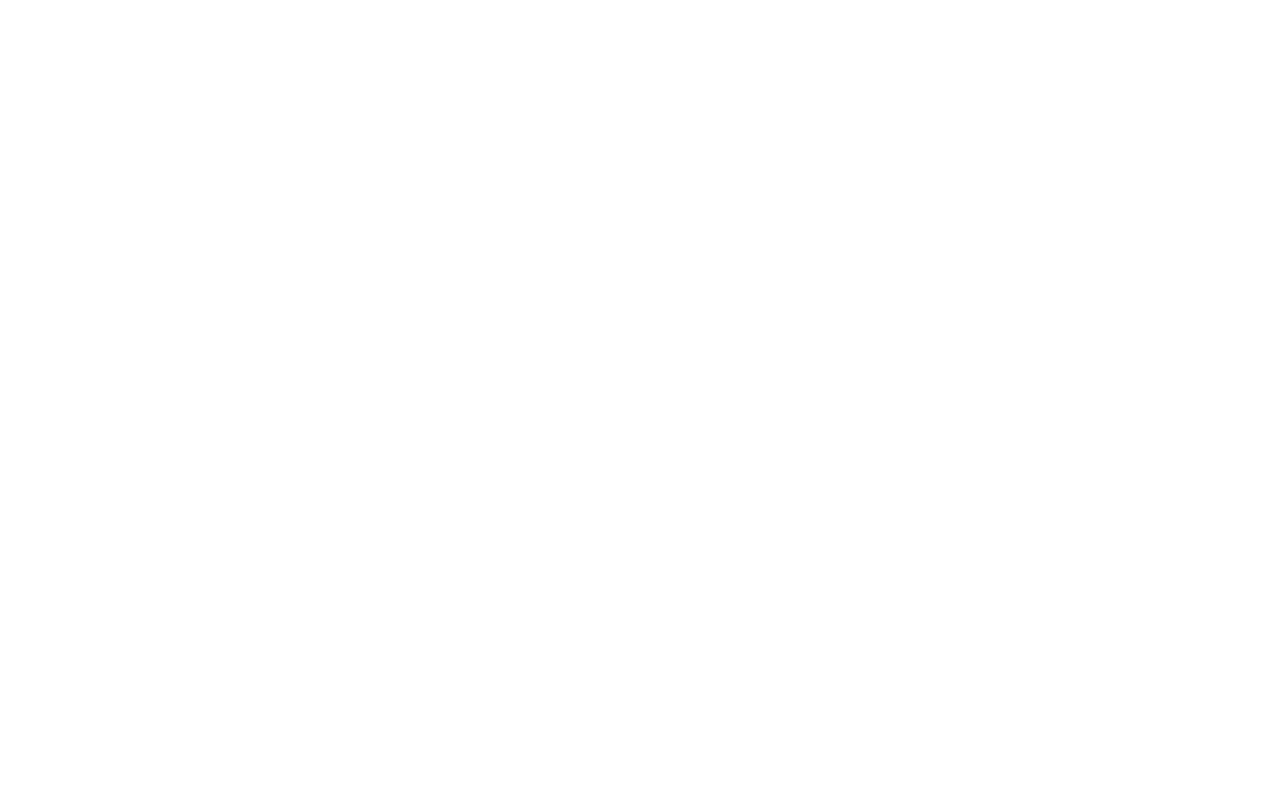
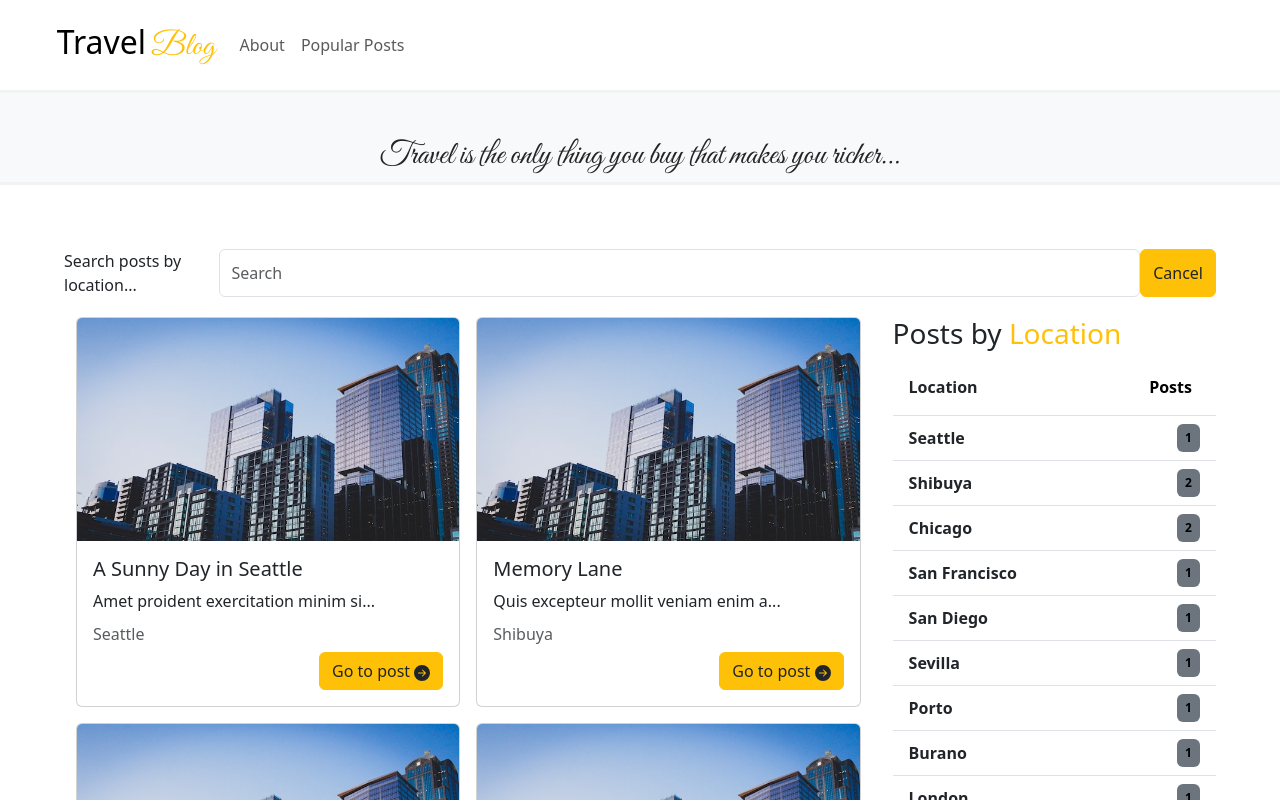
Before and after one commit to 9-5-pursuit/lab-intro-to-bootstrap-w-react, a React (Create React App) app: page / in a window 1280 px wide. Shown: the top 800 px of the page. Built offline with nearby package versions, Linux system fonts and the light colour scheme.

Commit message:
Lab so far...

```diff
--- a/src/App.js
+++ b/src/App.js
@@ -1,8 +1,195 @@
 import postData from "./data/posts.json";
+import images from "./images/index.js";
+
+let arr = [];
+let otherArr = [];
+
+for (let i of postData) {
+  arr.push(i.location);
+  otherArr.push(i.location.replace(/\s+/g, "-").toLowerCase());
+}
+
+// console.log(otherArr);
+
+let x = "";
+
+function returnCity() {
+  for (let i of otherArr) {
+    x = i;
+  }
+}
+
+returnCity();
+// console.log(x);
+let obj = {};
+
+for (let element of arr) {
+  if (obj[element]) {
+    obj[element] += 1;
+  } else {
+    obj[element] = 1;
+  }
+}
+
+let result = Object.entries(obj).map(([key, value]) => ({ key, value }));
+
+// for (let i of otherArr) {
+//   console.log(images[i]);
+// }
+
+// console.log(images);
+
+function handleSearch() {}
 
 function App() {
-  console.log(postData);
-  return <main></main>;
+  return (
+    <div className="App">
+      <div className="top-seciton">
+        <nav className="navbar navbar-expand-lg bg-white">
+          <div className="container-fluid">
+            <a className="navbar-brand" href="#">
+              <span className="h2">Travel</span>{" "}
+              <span className="h2 text-warning blog ">Blog</span>
+            </a>
+            <button
+              className="navbar-toggler"
+              type="button"
+              data-bs-toggle="collapse"
+              data-bs-target="#navbarNav"
+              aria-controls="navbarNav"
+              aria-expanded="false"
+              aria-label="Toggle navigation"
+            >
+              <span className="navbar-toggler-icon"></span>
+            </button>
+            <div className="collapse navbar-collapse" id="navbarNav">
+              <ul className="navbar-nav">
+                <li className="nav-item">
+                  <a className="nav-link" aria-current="page" href="#">
+                    About
+                  </a>
+                </li>
+                <li className="nav-item">
+                  <a className="nav-link" href="#">
+                    Popular Posts
+                  </a>
+                </li>
+              </ul>
+            </div>
+          </div>
+        </nav>
+
+        <div className="quote bg-light">
+          <h2>Travel is the only thing you buy that makes you richer...</h2>
+        </div>
+      </div>
+      <div className="middle-section">
+        <div className="search-bar">
+          <form className="d-flex">
+            <label htmlFor="search">Search posts by location...</label>
+
+            <input
+              className="form-control mr-sm-2"
+              type="search"
+              placeholder="Search"
+              aria-label="Search"
+              id="search"
+            />
+
+            <button
+              className="btn btn-outline-warning text-dark bg-warning my-2 my-sm-0"
+              type="submit"
+            >
+              Cancel
+            </button>
+          </form>
+        </div>
+        <div className="main">
+          <div className="container">
+            <div className="row row-cols-1 row-cols-md-2 g-3">
+              {postData.map(({ id, title, location, content }) => {
+                return (
+                  <div key={id} /*{toggle} */ className="col">
+                    <div className="card">
+                      <img
+                        src={images[otherArr[0]]}
+                        className="card-img-top"
+                        alt="#"
+                      />
+                      <div className="card-body flex-column d-flex">
+                        <h5 className="card-title">{title}</h5>
+                        <p className="card-text ">
+                          {content.slice(0, 35) +
+                            (content.length > 35 ? "..." : "")}
+                        </p>
+                        <h6 className="card-subtitle mb-2 text-body-secondary">
+                          {location}
+                        </h6>
+
+                        <a
+                          href="#"
+                          className="align-self-end btn bg-warning text-dark btn-outline-warning "
+                        >
+                          Go to post{" "}
+                          <svg
+                            xmlns="http://www.w3.org/2000/svg"
+                            width="16"
+                            height="16"
+                            fill="currentColor"
+                            className="bi bi-arrow-right-circle-fill"
+                            viewBox="0 0 16 16"
+                          >
+                            <path d="M8 0a8 8 0 1 1 0 16A8 8 0 0 1 8 0zM4.5 7.5a.5.5 0 0 0 0 1h5.793l-2.147 2.146a.5.5 0 0 0 .708.708l3-3a.5.5 0 0 0 0-.708l-3-3a.5.5 0 1 0-.708.708L10.293 7.5H4.5z" />
+                          </svg>
+                        </a>
+                      </div>
+                    </div>
+                  </div>
+                );
+              })}
+            </div>
+          </div>
+        </div>
+        <div className="table">
+          <h3>
+            Posts by <span className="text-warning">Location</span>
+          </h3>
+
+          <ul className="list-group list-group-flush">
+            <li className="list-group-item d-flex justify-content-between align-items-center fw-bold">
+              Location <span>Posts</span>
+            </li>
+
+            {result.map(({ key, value }) => {
+              return (
+                <li
+                  key={Math.random()}
+                  className="fw-bold list-group-item d-flex justify-content-between align-items-center"
+                >
+                  {key}
+                  <span className="badge bg-secondary  rounded ">{value}</span>
+                </li>
+              );
+            })}
+          </ul>
+        </div>{" "}
+      </div>
+
+      <div className="footer">
+        <div className="contact">
+          <a>Contact Me</a>
+        </div>
+        <div className="copyright-div">
+          <p>
+            Copyright <span>MyTravelBlog</span> 2020
+          </p>
+        </div>
+        <div className="about">
+          <a>About the author</a>
+        </div>
+      </div>
+    </div>
+  );
 }
 
 export default App;
--- a/src/index.css
+++ b/src/index.css
@@ -7,3 +7,89 @@
 .post-image-height {
   height: 250px;
 }
+
+.blog {
+  font-family: great vibes;
+  font-size: xx-large;
+}
+
+.quote {
+  text-align: center;
+  background-color: #f8f9fa;
+  border-top: solid 3px #f1f2f2;
+  border-bottom: solid 3px #f1f2f2;
+}
+
+.quote h2 {
+  font-family: great vibes;
+}
+
+.top-section {
+  grid-template-rows: 0.1fr 0.1fr;
+  grid-template-areas: "nav nav nav";
+}
+
+nav {
+  height: 1rem;
+  grid-area: nav;
+}
+
+.quote {
+  height: 20px;
+}
+
+.navbar,
+.quote {
+  padding: 3.5%;
+}
+
+.middle-section {
+  padding: 5%;
+  display: grid;
+  grid-template-columns: 2.5fr 1fr;
+  grid-template-rows: 0.1fr 0.1fr;
+
+  grid-template-areas: "search-bar search-bar" "main table";
+
+  grid-row-gap: 20px;
+  grid-column-gap: 20px;
+}
+
+.search-bar {
+  grid-area: search-bar;
+}
+
+.main {
+  grid-area: main;
+}
+
+.footer {
+  grid-area: footer;
+  background-color: #f7bf0a;
+  text-align: center;
+}
+
+@media only screen and (max-width: 550px) {
+  .app {
+    grid-template-columns: 1fr;
+  }
+  .middle-section {
+    grid-template-columns: 1fr;
+    grid-template-rows: 0.5fr 0.1fr;
+    grid-template-areas: "main" "table";
+  }
+
+  .main {
+    grid-area: main;
+    margin-top: 7%;
+  }
+
+  .table {
+    grid-area: table;
+  }
+
+  .quote,
+  .search-bar {
+    display: none;
+  }
+}
```
Also changed, not shown: src/Main.js (added), src/Navbar.js (added), src/Table.js (added), 1 other file (tests, documents, lock files or other folders).
